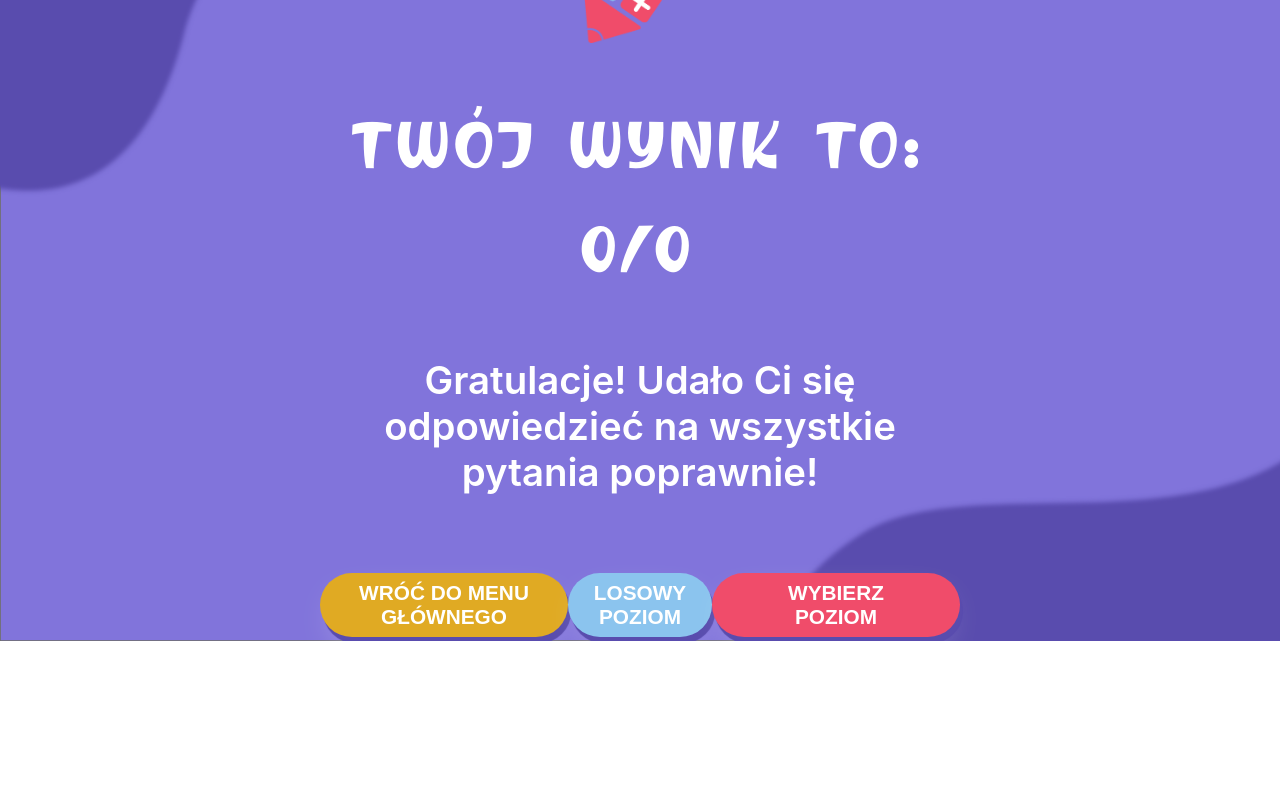
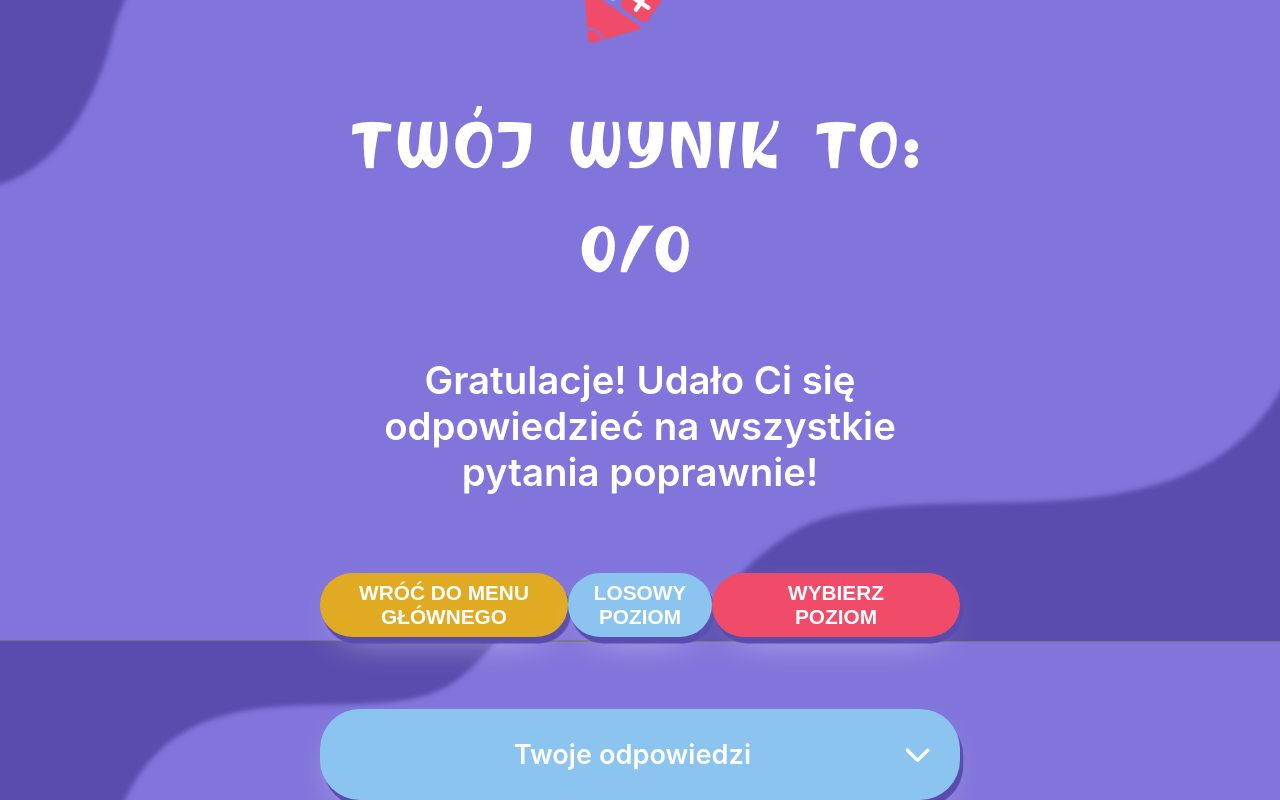
Before and after one commit to RZEPI/pg-group-project, a React (Create React App) app in the folder frontend/: page /results in a window 1280 px wide. Shown: the part 159-959 px from the top of the page. Before the commit the page ends 800 px from the top, so only its background shows below. Built offline with nearby package versions, Linux system fonts and the light colour scheme.

Commit message:
added results preview with gained points on the results page

```diff
--- a/frontend/package.json
+++ b/frontend/package.json
@@ -3,7 +3,9 @@
   "version": "0.1.0",
   "private": true,
   "dependencies": {
-    "@fortawesome/fontawesome-svg-core": "^6.5.1",
+    "@fortawesome/fontawesome-svg-core": "^6.5.2",
+    "@fortawesome/free-solid-svg-icons": "^6.5.2",
+    "@fortawesome/react-fontawesome": "^0.2.1",
     "@testing-library/jest-dom": "^5.17.0",
     "@testing-library/react": "^13.4.0",
     "@testing-library/user-event": "^13.5.0",
--- /dev/null
+++ b/frontend/src/Components/components/AnswersPreview.jsx
@@ -0,0 +1,94 @@
+import { useState } from "react";
+import { FontAwesomeIcon } from "@fortawesome/react-fontawesome";
+import { faChevronDown } from "@fortawesome/free-solid-svg-icons";
+import { motion } from "framer-motion";
+
+import questions from "../../assets/questions";
+
+import styles from "../styles/AnswersPreview.module.css";
+import { getPoints } from "../util/util";
+
+export default function AnswersPreview({ allAnswers }) {
+  const [isFolded, setIsFolded] = useState(true);
+
+  allAnswers = [
+    [
+      {
+        answer: 2001,
+        isCorrect: false,
+      },
+      {
+        answer: 500,
+        isCorrect: true,
+      },
+    ],
+    [
+      {
+        answer: "NIE",
+        isCorrect: false,
+      },
+      {
+        answer: "TAK",
+        isCorrect: true,
+      },
+    ],
+    [
+      {
+        answer: "20 butelek",
+        isCorrect: true,
+      },
+    ],
+  ];
+
+  function containerClickHandler() {
+    setIsFolded((prevState) => !prevState);
+  }
+
+  let containerContent = <></>;
+
+  if (!isFolded) {
+    containerContent = (
+      <>
+        {allAnswers.map((answersForQuestion, questionIndex) => {
+          const points = getPoints(answersForQuestion);
+          return (
+            <div key={questionIndex}>
+              <div className={styles["question-header"]}>
+                <h3>{`${questionIndex}.`}</h3>
+                <h3>{questions[questionIndex].id}</h3>
+                <h3>{`${points}pkt.`}</h3>
+              </div>
+              {answersForQuestion.map((answer, index) => {
+                const elementsKey = `${questionIndex}${index}`;
+                const elementsClass = answer.isCorrect
+                  ? styles.correct
+                  : styles.incorrect;
+                return (
+                  <p key={elementsKey} className={elementsClass}>
+                    {answer.answer}
+                  </p>
+                );
+              })}
+            </div>
+          );
+        })}
+      </>
+    );
+  }
+  const mainContainerClasses = isFolded
+    ? `${styles["preview-container"]} ${styles["folded"]}`
+    : styles["preview-container"];
+
+  return (
+    <div onClick={containerClickHandler} className={mainContainerClasses}>
+      <div className={styles["header"]}>
+        <h2></h2>
+        <h2>Twoje odpowiedzi</h2>
+        <motion.h2 animate={{rotate: isFolded ? 0 : 180}}>
+          <FontAwesomeIcon icon={faChevronDown} />
+        </motion.h2>
+      </div>
+      {containerContent}
+    </div>
+  );
+}
--- a/frontend/src/Components/components/Results.jsx
+++ b/frontend/src/Components/components/Results.jsx
@@ -3,12 +3,12 @@ import  "../styles/MainSideContent.css";
 import { useContext } from "react";
 import UserContext from "../store/user-context";
 import BigLogo from "./BigLogo";
+import AnswersPreview from "./AnswersPreview";
 
 export default function Results() {
     const {points, levelAmount, answers} = useContext(UserContext);
     const maxPoints = levelAmount * 3;
 
-    console.log(answers);
     let message = "";
     if(points === maxPoints)
     {
@@ -27,11 +27,7 @@ export default function Results() {
             {`${points}/${maxPoints}`}</h1>
         <h2>{message}</h2>
         <MainButtonContainer isMainPage={false} />
-        {answers.map((answer, index) => {
-            return <div key={index} className="answer-container">
-                <h3>{answer.isCorrect ? "True" : "False"}</h3>
-                <p>{answer.answer}</p>
-            </div>
-        })}
+        <AnswersPreview allAnswers={answers} />
+
     </div>);
 }
--- a/frontend/src/Components/store/user-context.js
+++ b/frontend/src/Components/store/user-context.js
@@ -1,5 +1,6 @@
 import { CLASSES } from "./classes";
 import { createContext, useReducer } from "react";
+import { getPoints } from "../util/util";
 
 const UserContext = createContext({
   points: 0,
@@ -12,16 +13,6 @@ const UserContext = createContext({
   setClass: () => {},
 });
 
-function getPoints(question, diff = 1) {
-  let points = 3;
-  question.map((answer) => {
-    if (!answer.isCorrect) {
-      points -= diff;
-    }
-    return;
-  });
-  return points < 0 ? 0 : points;
-}
 
 function userReducer(state, action) {
   if (action.type === "ADD_ANSWER") {
--- /dev/null
+++ b/frontend/src/Components/styles/AnswersPreview.module.css
@@ -0,0 +1,68 @@
+.preview-container {
+  margin-top: 4.5em;
+  width: 100%;
+  background-color: #8bc4ee;
+  border-radius: 2.5em;
+  box-shadow: 0.2rem 0.4rem 0.05rem #594cae,
+  0 0.9rem 2.5rem -1.4rem  #fff;
+}
+
+.folded:hover{
+  background-color: #5e8dbf;
+}
+
+.preview-container h2 {
+  margin: 1em;
+  font-size: 1.7em;
+}
+
+.preview-container div:not(:first-of-type) {
+    margin: 0.7em;
+    padding: 0.3em;
+    background-color: #5e8dbf;
+    border-radius: 2.5em;
+}
+
+.preview-container p {
+  font-size: 1.2em;
+}
+
+.correct
+{
+    color: rgb(172, 230, 172);
+}
+
+.incorrect
+{
+    color: rgb(255, 193, 193);
+}
+
+.points
+{
+  text-align: right;
+  font-size: 0.9em;
+  margin: 0.75em 1.7em 0 0;
+}
+
+.header{
+  display: grid;
+  grid-template-columns: 1fr 7fr 1fr;
+}
+
+.question-header{
+  margin:0 1.2em;
+  font-size: 0.9em;
+  display: grid;
+  grid-template-columns: 1fr 7fr 1fr;
+}
+.question-header h3:nth-child(2){
+  font-size: 1.4em;
+  text-align: center;
+}
+.question-header h3:nth-child(1){
+  text-align: left;
+}
+
+.question-header h3:nth-child(3){
+  text-align: right;
+}
--- /dev/null
+++ b/frontend/src/Components/util/util.js
@@ -0,0 +1,10 @@
+export function getPoints(question, diff = 1) {
+    let points = 3;
+    question.map((answer) => {
+      if (!answer.isCorrect) {
+        points -= diff;
+      }
+      return;
+    });
+    return points < 0 ? 0 : points;
+  }
```
Also changed, not shown: 1 other file (tests, documents, lock files or other folders).
